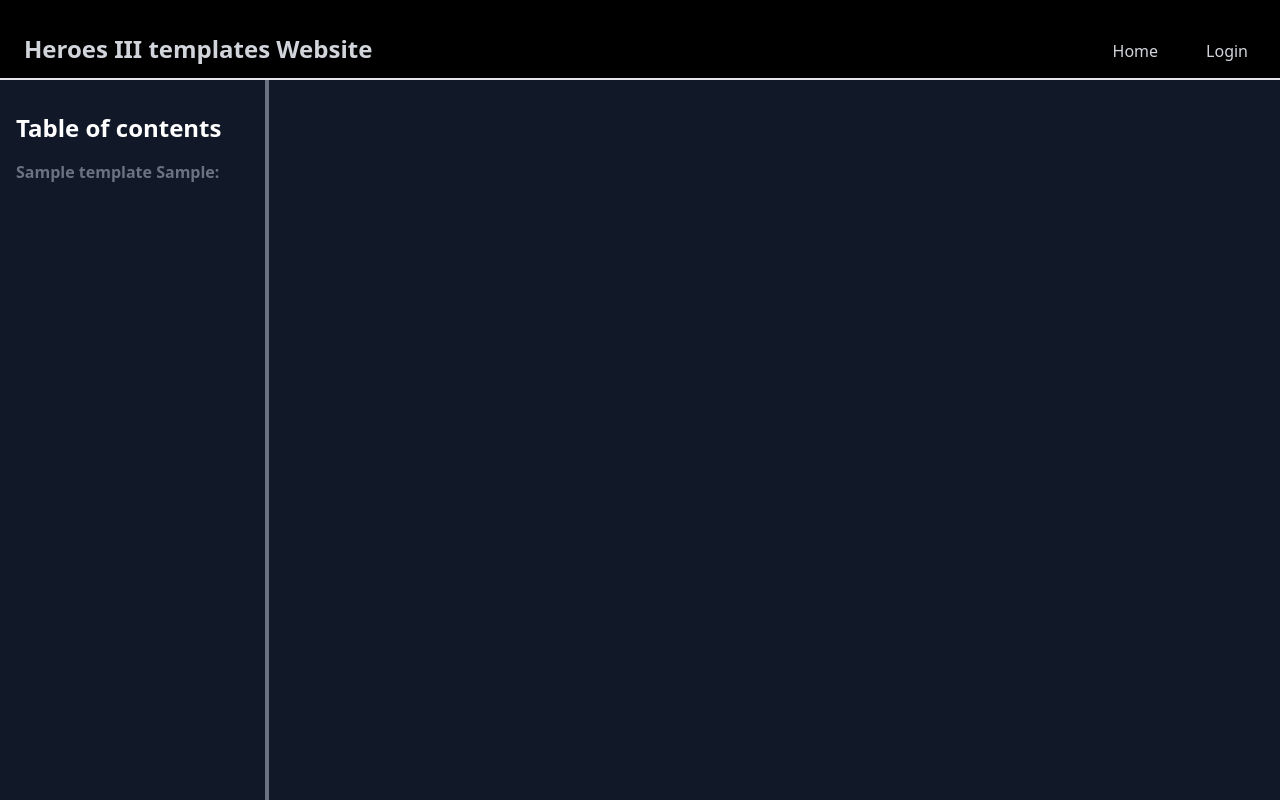
After one commit to Kubaryt/H3templatesWebsiteDjango, a Django app: template core/templates/core/template_page.html in a window 1280 px wide. The commit adds this page. Run offline with Django 5.2, Linux system fonts and the light colour scheme; the template is opened without the code that fills it: most values are stand-ins (such as "Sample title", 1, 10 or a date in 2020); some libraries are stand-ins or nearby versions.

Commit message:
feat: Created frist templates pages (WIP)

```diff
--- a/builtin_templates/urls.py
+++ b/builtin_templates/urls.py
@@ -4,4 +4,14 @@
 
 urlpatterns = [
     path("<str:template_name>/", views.template, name="template"),
+    path(
+        "<str:template_name>/<str:template_version_name>/",
+        views.template_version,
+        name="template_version",
+    ),
+    path(
+        "<str:template_name>/<str:template_release_name>/",
+        views.template_release,
+        name="template_release",
+    ),
 ]
--- a/core/templates/core/panel.html
+++ b/core/templates/core/panel.html
@@ -4,36 +4,26 @@
 
 {% block content %}
     <div class="h-screen w-screen flex flex-col">
-        <nav class="flex w-screen justify-between items-end pb-4 mt-4 border-b-2 text-gray-300 bg-black">
-            <a href="https://github.com/Kubaryt/H3templatesWebsiteDjango" class="flex items-end h-[5svh] ml-4 gap-2">
+        <nav class="flex w-screen justify-between items-center pb-4 pt-4 border-b-2 text-gray-300 bg-black h-[10%]">
+            <a href="https://github.com/Kubaryt/H3templatesWebsiteDjango" class="flex ml-4 gap-2 items-end h-[48px]">
                 <i class="fa-brands fa-github fa-3x"></i>
-                <span class="tablet:text-2xl mobileL:text-xl text-sm font-bold">Heroes III templates Website</span>
+                <span class="tablet:text-2xl tablet:leading-7 mobileL:text-xl mobileL:leading-[1.7rem] text-sm font-bold h-[48px] flex items-end">Heroes III templates Website</span>
             </a>
-            <ul class="flex tablet:gap-12 gap-4 mr-8">
+            <ul class="flex tablet:gap-12 gap-4 mr-8 h-[48px] mobileL:text-base text-sm items-end">
                 <li class="hover:underline"><a href="{% url "core:index" %}">Home</a></li>
                 <li class="hover:underline"><a href="#">Login</a></li>
             </ul>
         </nav>
-        <div class="flex h-[91%]">
+        <div class="flex h-full">
             <ul id="left-panel" class="h-full w-[20%] border-r-4 pr-4 ml-4 pt-8 border-gray-500 hidden tablet:block">
                 <p class="text-2xl font-bold mb-4">Table of contents</p>
                 {% block left_panel_links %}
                 {% endblock %}
             </ul>
-            <div title="panel-content" class="grow">
+            <div title="panel-content" class="grow w-[80%]">
                 {% block panel_content %}
                 {% endblock %}
             </div>
         </div>
     </div>
-{#    <script>#}
-{#        const leftPanel = document.getElementById("left-panel");#}
-{#        document.screen.addEventListener("resize", () => {#}
-{#            if (window.innerWidth >= "768px") {#}
-{#                leftPanel.classList.remove("hidden");#}
-{#            } else {#}
-{#                leftPanel.classList.add("hidden");#}
-{#            }#}
-{#        })#}
-{#    </script>#}
 {% endblock %}
--- /dev/null
+++ b/core/templates/core/template_page.html
@@ -0,0 +1,12 @@
+{% extends "core/panel.html" %}
+
+{% block left_panel_links %}
+    {% load core_extras %}
+    <li class="mb-4 text-gray-300"><span class="text-1xl font-bold text-gray-500">{{ template.name }} {{ template_subtemplates }}:</span>
+        {% table_of_contents template_children %}
+    </li>
+{% endblock %}
+
+{% block panel_content %}
+
+{% endblock %}
--- a/core/templatetags/core_extras.py
+++ b/core/templatetags/core_extras.py
@@ -6,3 +6,17 @@
 @register.inclusion_tag("components/table_of_contents.html")
 def table_of_contents(entries_list):
     return {"entries_list": entries_list}
+
+
+@register.inclusion_tag("components/template_entry.html")
+def template_entry(template):
+    return {"template": template}
+
+
+@register.inclusion_tag("components/../templates/core/template_page.html")
+def template_page(template, template_children, template_children_type):
+    return {
+        "template": template,
+        "template_children": template_children,
+        "template_children_type": template_children_type,
+    }
```
Also changed, not shown: builtin_templates/views.py (+8 -0 lines), core/templates/core/index.html (+9 -1 lines), core/templates/components/template_entry.html (added).
